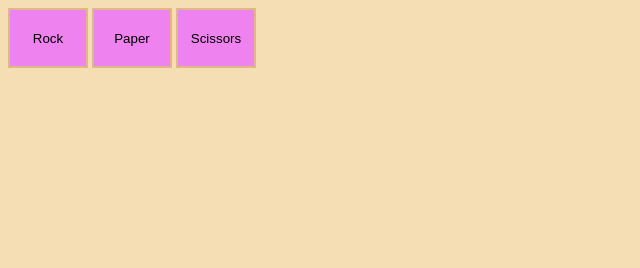
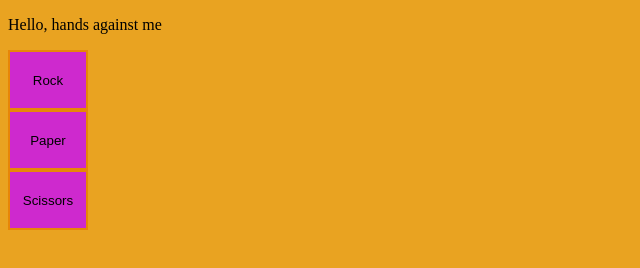
Before and after one commit to johnnion1/RPS, a plain HTML site: page index.html in a window 1280 px wide. Shown: the whole page, without its empty margins (0-640 px from the left). Drawn offline with Linux system fonts and the light colour scheme.

Commit message:
More styles

```diff
--- a/index.html
+++ b/index.html
@@ -5,13 +5,20 @@
         <meta charset="UTF-8">
         <style>
             body {
-                background-color:wheat;
+                background-color:rgb(233, 163, 33);
             }
+
+            #container {
+                display:flex;
+                flex-flow:column;
+
+            }
+
             button {
                 width: 80px;
                 height: 60px;
-                background-color:violet;
-                border: 2px solid burlywood;
+                background-color:rgb(206, 41, 206);
+                border: 2px solid rgb(231, 134, 7);
             }
             button:hover {
                 background-color:darkviolet;
@@ -19,13 +26,19 @@
             button:active {
                 background-color:cadetblue;
             }
+            #scoreboard {
+
+
+            }
         </style>
     </head>
     <body>
 
     <script src="game.js" defer></script>
 
+    <div id="scoreboard"><p>Hello, hands against me</p></div>
     <div id="container">
+
         <button id="rock">Rock</button>
         <button id="paper">Paper</button>
         <button id="scissors">Scissors</button>
```
